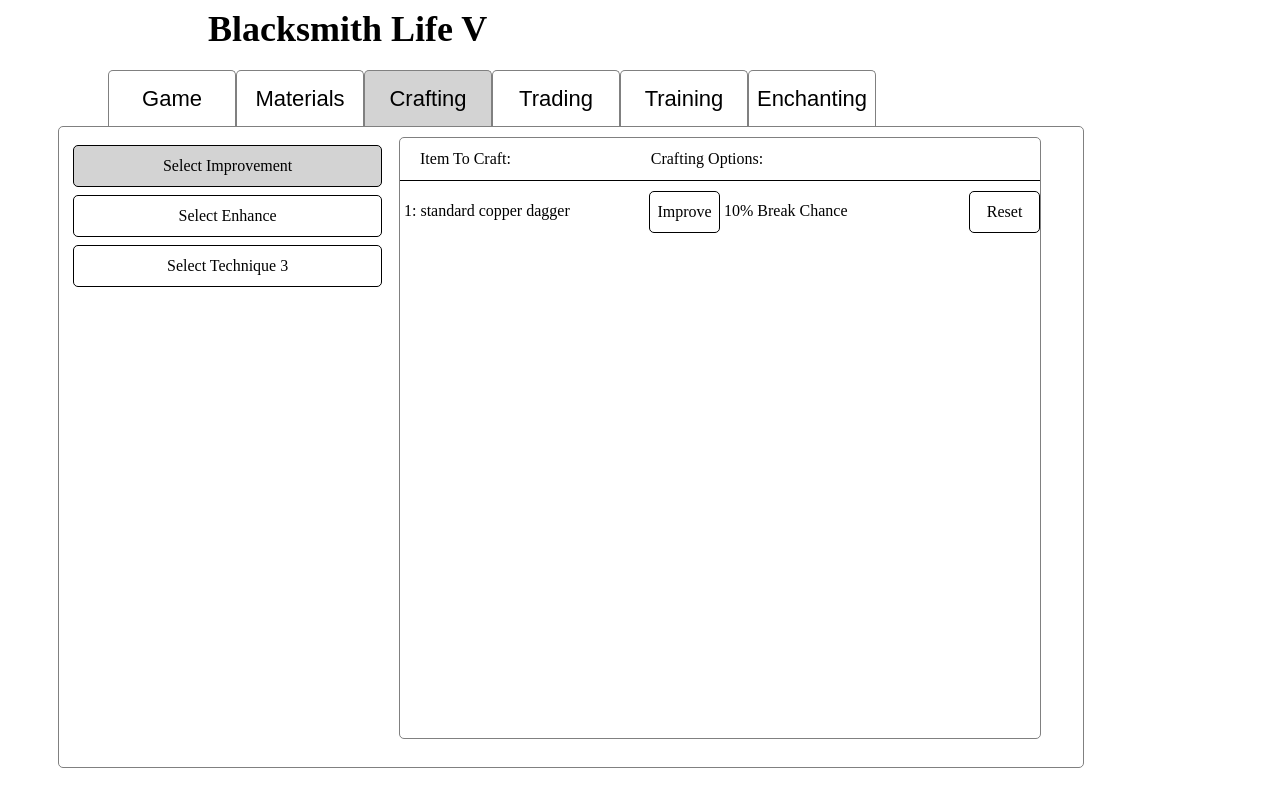
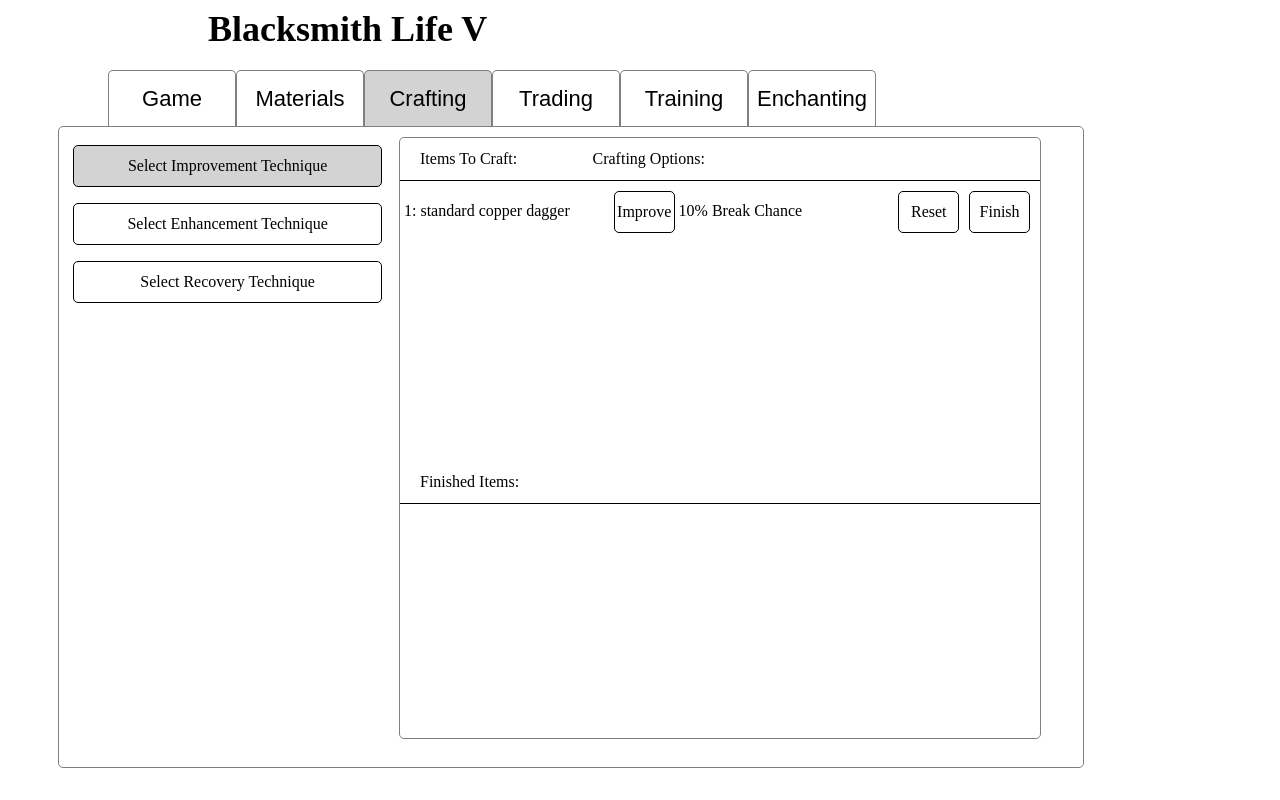
Before and after one commit to JFrederick25/Blacksmith-Life-v, an Angular app: page / in a window 1280 px wide. Built offline with nearby package versions, Linux system fonts and the light colour scheme.

Commit message:
6 files modified

```diff
--- a/src/app/components/crafting/crafting.component.css
+++ b/src/app/components/crafting/crafting.component.css
@@ -1,5 +1,5 @@
-.technique {
+.option.technique {
   width: 24vw;
   font-size: 16px;
-  margin: 8px 4px;
+  margin: 8px 4px 16px 4px;
 }
--- a/src/app/components/crafting/crafting.component.html
+++ b/src/app/components/crafting/crafting.component.html
@@ -6,7 +6,7 @@
         [style.background-color]="setBackgroundColor('Improvement')"
         (click)="selectOption('Improvement')"
       >
-        Select Improvement
+        Select Improvement Technique
       </div>
 
       <div
@@ -14,15 +14,15 @@
         [style.background-color]="setBackgroundColor('Enhance')"
         (click)="selectOption('Enhance')"
       >
-        Select Enhance
+        Select Enhancement Technique
       </div>
 
       <div
         class="option technique"
-        [style.background-color]="setBackgroundColor('Technique3')"
-        (click)="selectOption('Technique3')"
+        [style.background-color]="setBackgroundColor('Recovery')"
+        (click)="selectOption('Recovery')"
       >
-        Select Technique 3
+        Select Recovery Technique
       </div>
     </div>
   </div>
@@ -31,17 +31,17 @@
       <div
         style="border-bottom: 1px solid black; padding: 12px 20px; width: 15.5vw;"
       >
-        Item To Craft:
+        Items To Craft:
       </div>
       <div
-        style="border-bottom: 1px solid black; padding: 12px 20px; width: 30vw;"
+        style="border-bottom: 1px solid black; padding: 12px 20px; width: 100%;"
       >
         Crafting Options:
       </div>
     </div>
     <div
       *ngFor="let item of playerData.craftedItems; let i = index"
-      style="display: flex;"
+      style="display: flex; min-height: 35vh;"
     >
       <div
         style="padding: 10px 4px; height: 20px; width: 350px; line-height: 20px; margin: 10px 0;"
@@ -58,13 +58,27 @@
         [ngTemplateOutlet]="enhance"
         [ngTemplateOutletContext]="{ item: item }"
       ></ng-container>
+      <ng-container
+        *ngIf="selectedMenu === 'Recovery'"
+        [ngTemplateOutlet]="recovery"
+        [ngTemplateOutletContext]="{ item: item }"
+      ></ng-container>
+
       <div
         class="option"
-        style="margin: 10px 0; width: 100px; font-size: 16px;"
+        style="margin: 10px 0 10px 10px; width: 100px; font-size: 16px;"
         (click)="reset(item)"
       >
         Reset
       </div>
+
+      <div class="option" style="margin: 10px; width: 100px; font-size: 16px;">
+        Finish
+      </div>
+    </div>
+
+    <div style="border-bottom: 1px solid black; padding: 12px 20px;">
+      Finished Items:
     </div>
   </div>
 </div>
@@ -95,6 +109,21 @@
   <div
     style="padding: 10px 4px; height: 20px; width: 350px; line-height: 20px; margin: 10px 0;"
   >
-    10% Failure Chance
+    20% Failure Chance
   </div>
 </ng-template>
+
+<ng-template #recovery let-item="item">
+  <div
+    class="option"
+    style="margin: 10px 0; width: 100px; font-size: 16px;"
+    (click)="recoverItem(item)"
+  >
+    Recovery
+  </div>
+  <div
+    style="padding: 10px 4px; height: 20px; width: 350px; line-height: 20px; margin: 10px 0;"
+  >
+    30% Failure Chance
+  </div>
+</ng-template>
--- a/src/app/components/crafting/crafting.component.ts
+++ b/src/app/components/crafting/crafting.component.ts
@@ -83,7 +83,6 @@ export class CraftingComponent {
     }
 
     const randScore = Math.trunc((Math.random() * 100) + 1);
-    this.rand = randScore;
 
     if (randScore < 20) {
       item.enhanceScore -= 1;
@@ -92,4 +91,8 @@ export class CraftingComponent {
     }
   }
 
+  recoverItem(item: CraftedItem) {
+
+  }
+
 }
--- a/src/app/components/materials/materials.component.html
+++ b/src/app/components/materials/materials.component.html
@@ -50,7 +50,6 @@
     <div *ngIf="selectedMenu === 'Material'; then material"></div>
     <div *ngIf="selectedMenu === 'Shape'; then shape"></div>
     <div *ngIf="selectedMenu === 'Enchantment'; then enchantment"></div>
-    <!-- <div *ngIf="selectedMenu === 'Craft'; then craft"></div> -->
   </div>
 </div>
 
--- a/src/app/components/materials/materials.component.ts
+++ b/src/app/components/materials/materials.component.ts
@@ -12,18 +12,17 @@ export class MaterialsComponent {
 
   selectedMenu: string = 'Material';
 
-  materials_list: string[] = [
-    'wood',
-    'stone',
-    'copper',
-    'tin',
-    'silver',
-    'gold',
-  ];
+  get materials_list(): string[] {
+    return this.playerData.knownMaterials;
+  };
 
-  shapes_list: string[] = ['club', 'dagger'];
+  get shapes_list(): string[] {
+    return this.playerData.knownShapes;
+  }
 
-  enchantments_list: string[] = ['magic'];
+  get enchantments_list(): string[] {
+    return this.playerData.knownEnchantments;
+  }
 
   craftedItem: CraftedItem;
 
--- a/src/app/models/playerData.ts
+++ b/src/app/models/playerData.ts
@@ -3,7 +3,24 @@ import { CraftedItem } from "./craftedItem";
 export class PlayerData {
   craftedItems: CraftedItem[];
 
+  knownMaterials: string[];
+  knownShapes: string[];
+  knownEnchantments: string[];
+
   constructor() {
     this.craftedItems = [];
+
+    this.knownMaterials = [
+      'wood',
+      'stone',
+      'copper',
+      'tin',
+      'silver',
+      'gold',
+    ];
+
+    this.knownShapes =  ['club', 'dagger'];
+
+    this.knownEnchantments = ['magic'];
   }
 }
```
